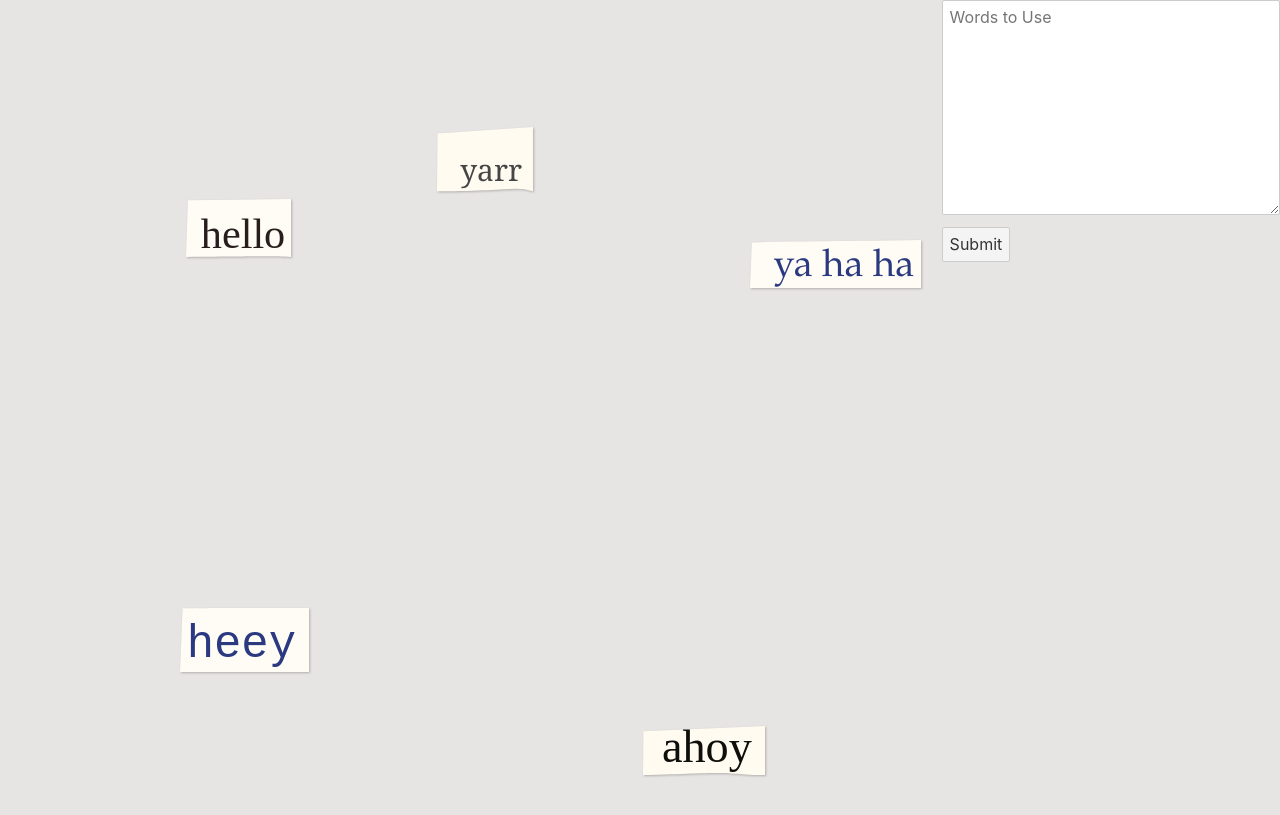
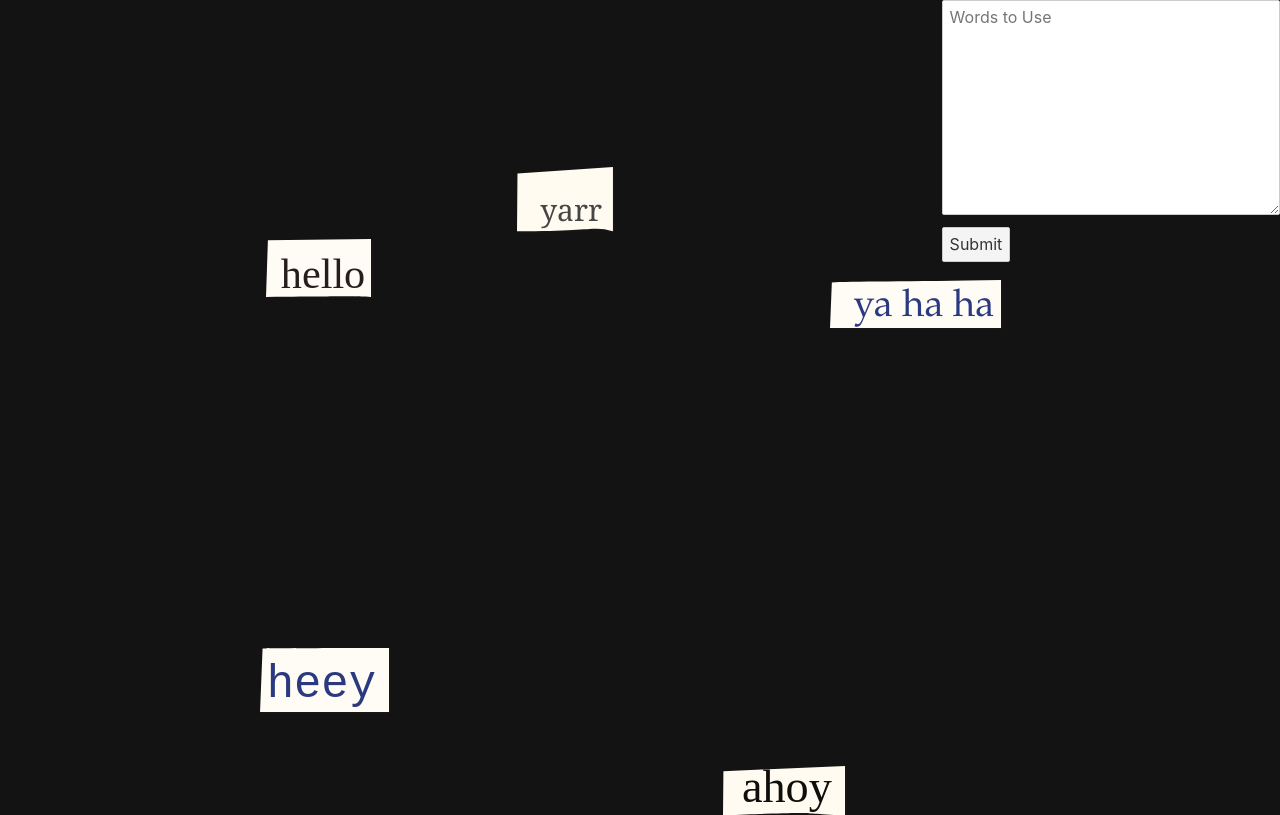
Before and after one commit to WhoaNellie/Cut-Up-Poems, a Svelte app: page / in a window 1280 px wide. Built offline with nearby package versions, Linux system fonts and the light colour scheme.

Commit message:
messing with transitions

```diff
--- a/public/global.css
+++ b/public/global.css
@@ -11,7 +11,7 @@ html, body {
 body {
 	overflow: hidden;
 	color: #333;
-	background-color: #e7e4e4;
+	background-color: #141313;
 	margin: 0;
 	box-sizing: border-box;
 	font-family: -apple-system, BlinkMacSystemFont, "Segoe UI", Roboto, Oxygen-Sans, Ubuntu, Cantarell, "Helvetica Neue", sans-serif;
--- a/src/App.svelte
+++ b/src/App.svelte
@@ -4,6 +4,7 @@
 	let wordsStr = '';
 
 	function getWords(){
+		words = [];
 		words = wordsStr.split(" ");
 	}
 </script>
--- a/src/Words.svelte
+++ b/src/Words.svelte
@@ -1,5 +1,6 @@
 <script>
     import { onMount, afterUpdate } from 'svelte';
+    import { fly } from 'svelte/transition';
     export let words;
     let clientY = 0;
     let clientX = 0;
@@ -102,8 +103,8 @@
             svgs[i].querySelector(":nth-child(2)").append(paperPath);
 
             //place randomly on page
-            svgs[i].style.top = `${Math.max(50, Math.random()*window.innerHeight - 50)}px`;
-            svgs[i].style.left = `${Math.max(50, Math.random()*window.innerWidth - 100)}px`;
+            svgs[i].style.top = `${Math.random()*window.innerHeight - 10}px`;
+            svgs[i].style.left = `${Math.random()*window.innerWidth - 20}px`;
         }
     }
 
@@ -113,7 +114,7 @@
     })
 
     afterUpdate(() => {
-        // console.log("updated")
+        console.log("updated")
         generateWords();
     })
 </script>
@@ -125,6 +126,8 @@
 
     on:touchstart={handleDrag}
     on:touchend={handleRelease}
+
+    in:fly="{{ x: 100, y: 200, duration: 2000, opacity: 1 }}"
 >
     <path
     fill="hsl(44, 100%, {97+Math.floor(Math.random()*4)}%)"
```
